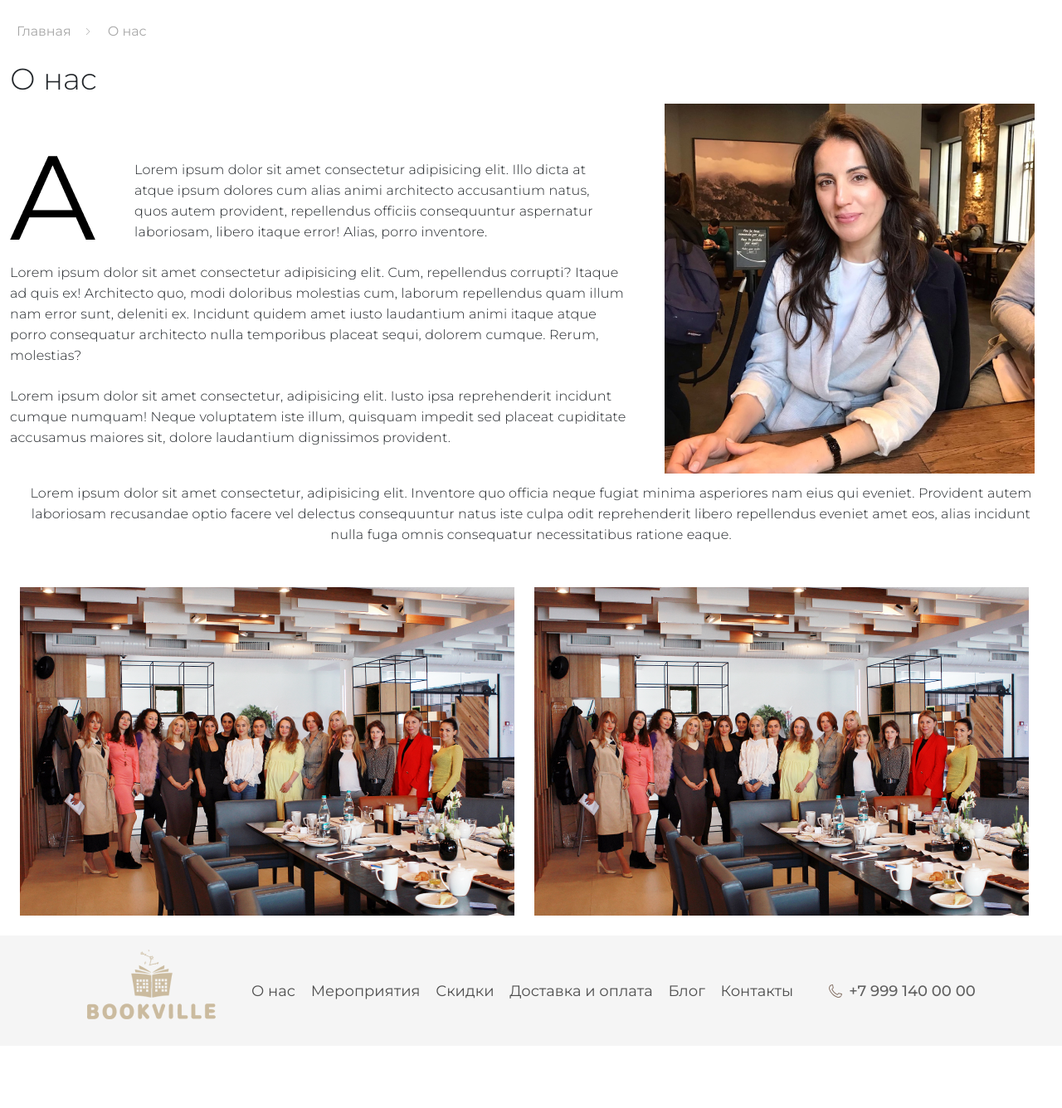
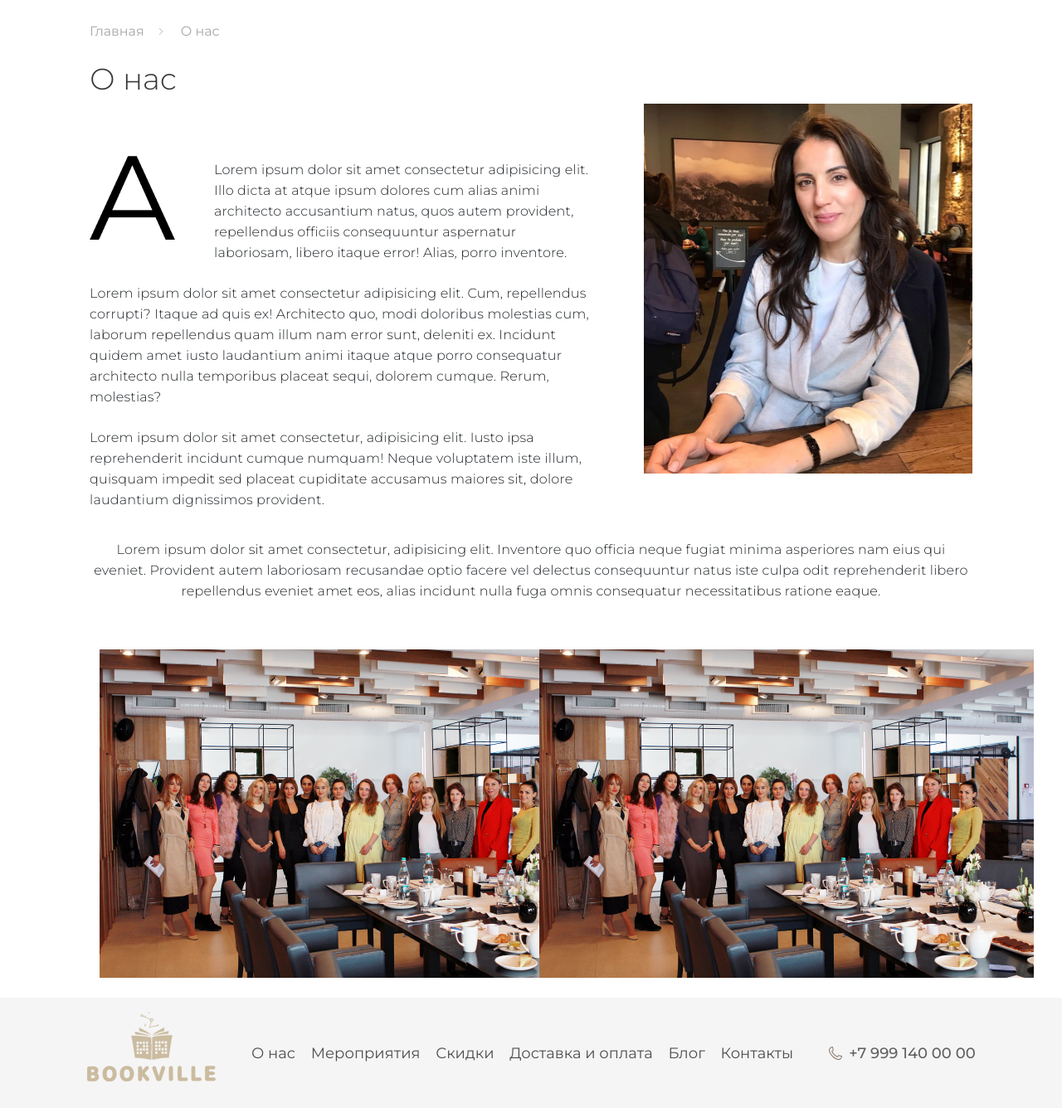
Before and after one commit to Team-projects-WHS/Bookville, a PHP site: page /about.php in a window 1280 px wide. Shown: the part 187-1523 px from the top of the page at 83% size. Before the commit the page ends 1416 px from the top, so only its background shows below. Run offline with PHP 8.4, Linux system fonts and the light colour scheme.

Commit message:
up about

```diff
--- a/about.php
+++ b/about.php
@@ -25,8 +25,8 @@
           <div class="nav2"><a class="text-grey-3" href="about.php">О нас</a></div>
         </div>
       </div>
-      <div class="section2">
-        <h2 class="page-title">О нас</h2>
+      <div class="section-about">
+        <h2 class="page-title mb-2 text-black-2">О нас</h2>
           <div class="container-text">
             <div class="container-left">
               <div class="container-left__letter">
@@ -41,7 +41,7 @@
       </div>
       <div class="section3"><h4>Lorem ipsum dolor sit amet consectetur, adipisicing elit. Inventore quo officia neque fugiat minima asperiores nam eius qui eveniet. Provident autem laboriosam recusandae optio facere vel delectus consequuntur natus iste culpa odit reprehenderit libero repellendus eveniet amet eos, alias incidunt nulla fuga omnis consequatur necessitatibus ratione eaque.</h4></div>
       <div class="container-xxl section4">
-        <div class="row me-1 row-cols-2">
+        <div class="row me-1 row-cols-2 gx-5">
           <div class="col-12 gy-4 col-lg-6">
             <img src="img/about/pic2.png" alt="">
           </div>
@@ -53,11 +53,9 @@
     </div>
 
     <h4></h4>
-
-    <?php include 'footer.php'?>
-
   </main>
 
+  <?php include 'footer.php'?>
 
     <script src="https://cdn.jsdelivr.net/npm/@popperjs/core@2.9.2/dist/umd/popper.min.js"
     integrity="sha384-IQsoLXl5PILFhosVNubq5LC7Qb9DXgDA9i+tQ8Zj3iwWAwPtgFTxbJ8NT4GN1R8p"
--- a/css/style.css
+++ b/css/style.css
@@ -517,7 +517,7 @@
 /* ABOUT */
 
 .about {
-  max-width: 1440px;
+  width: 85%;
   margin: 0 auto;
 }
 
@@ -573,7 +573,7 @@
 
 .section3 h4 {
   text-align: center;
-  margin: 11px;
+  margin: 11px 0 34px;
 }
 
 .section4 {
@@ -592,7 +592,7 @@
 .nav {
   display: flex;
   width: 28%;
-  margin: 0 8px;
+  margin: 0 8px 0 0;
   padding-top: 2px;
 }
 
```
